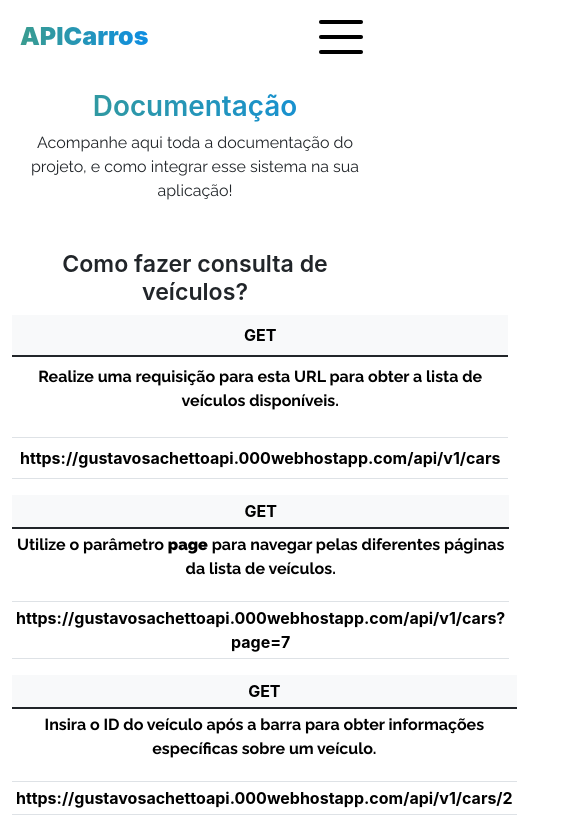
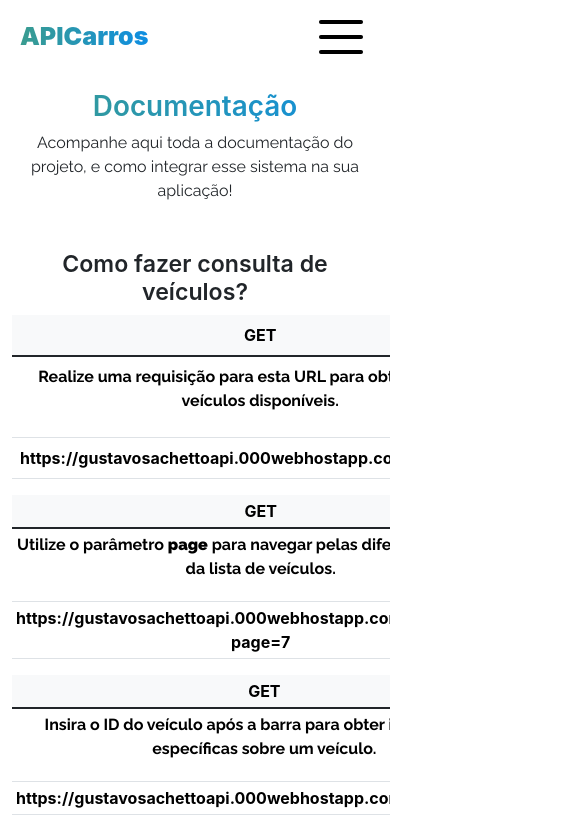
Before and after one commit to iCrowleySHR/consumoAPICarros, a React (Vite) app: page /documentacao in a window 390 px wide. Shown: the top 835 px of the page, 585 px wide, since content can reach past the window. Built offline with nearby package versions, Linux system fonts and the light colour scheme; no server answers; a web font is replaced by a local one.

Commit message:
Adicionando o table-responsive

```diff
--- a/src/pages/documentacao.jsx
+++ b/src/pages/documentacao.jsx
@@ -59,7 +59,7 @@ function documentacao() {
   return (
     <>
       <Header />
-      <main className='container main-documentacao pt-3'>
+      <main className='container main-documentacao pt-3 table-responsive'>
         <section>
           <h1 className='text-effect'>Documentação</h1>
           <p>Acompanhe aqui toda a documentação do projeto, e como integrar esse sistema na sua aplicação!</p>
@@ -107,6 +107,7 @@ function documentacao() {
                 </tr>
               </tbody>
             </table>
+
 
             <table className="table table-sm">
               <thead>
--- a/src/styles/home.css
+++ b/src/styles/home.css
@@ -34,6 +34,7 @@ marquee {
     box-shadow: var(--boxShadow);
     max-width: 450px;
     width: 100%;
+    margin: 0 10px 0 10px;
 }
 
 @media screen and (max-width:768px) {
```
